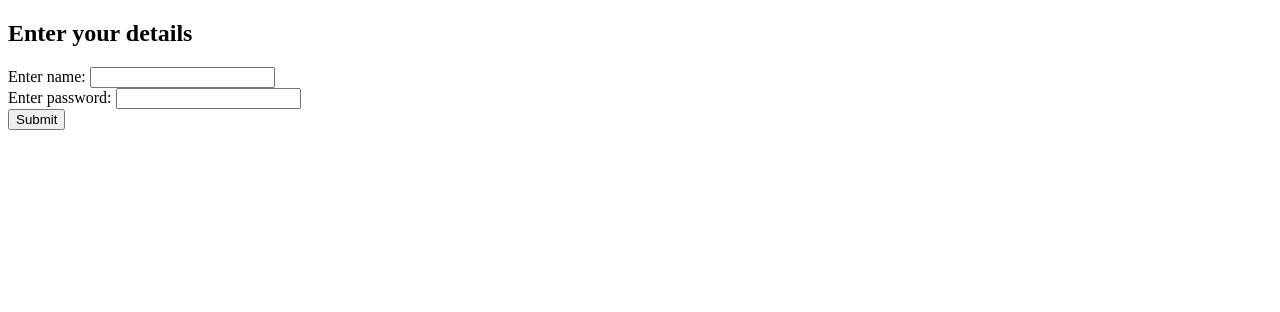
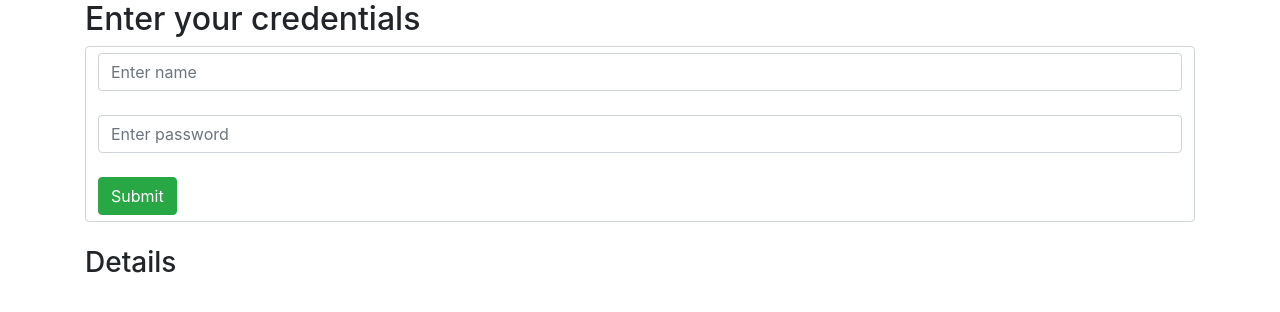
Before and after one commit to rafi007akhtar/myjson, a plain HTML site: page index.html in a window 1280 px wide. Drawn offline with nearby package versions, Linux system fonts and the light colour scheme.

Commit message:
Linked JS, CSS files; completed the structure

```diff
--- a/index.html
+++ b/index.html
@@ -5,25 +5,32 @@
         <meta name="viewport" content="width=device-width, initial-scale=1.0">
 
         <title>myjson</title>
+        <link rel="stylesheet" href="https://maxcdn.bootstrapcdn.com/bootstrap/4.0.0/css/bootstrap.min.css" integrity="sha384-Gn5384xqQ1aoWXA+058RXPxPg6fy4IWvTNh0E263XmFcJlSAwiGgFAW/dAiS6JXm" crossorigin="anonymous">
+        <link rel="stylesheet" href="style.css">
     </head>
 
-    <body>
-        <h2>Enter your details</h2>
-        <form>
-            <label for="name">Enter name:</label>
-            <input type="text" id="name" required>
+    <body class="container">
+        <h2>Enter your credentials</h2>
+        <form class="form-control">
+<!--            <label for="name">Enter name:</label>-->
+            <input type="text" id="name" placeholder="Enter name" class="form-control" required>
             <br>
 
-            <label for="pass">Enter password:</label>
-            <input type="password" id="pass" required>
+<!--            <label for="pass">Enter password:</label>-->
+            <input type="password" id="pass" required placeholder="Enter password" class="form-control">
             <br>
 
-            <input type="button" value="Submit" id="submit">
+            <input type="button" value="Submit" id="submit" class="btn btn-success">
         </form>
+        <br>
 
-        <div id="display">
-        </div>
+        <h3 id="details">Details</h3>
+        <ul id="display">
+        </ul>
 
+        <script src="https://ajax.googleapis.com/ajax/libs/jquery/3.4.1/jquery.min.js"></script>
+        <script src="https://cdnjs.cloudflare.com/ajax/libs/popper.js/1.12.9/umd/popper.min.js" integrity="sha384-ApNbgh9B+Y1QKtv3Rn7W3mgPxhU9K/ScQsAP7hUibX39j7fakFPskvXusvfa0b4Q" crossorigin="anonymous"></script>
+        <script src="https://maxcdn.bootstrapcdn.com/bootstrap/4.0.0/js/bootstrap.min.js" integrity="sha384-JZR6Spejh4U02d8jOt6vLEHfe/JQGiRRSQQxSfFWpi1MquVdAyjUar5+76PVCmYl" crossorigin="anonymous"></script>
         <script type="text/javascript" src="app.js"></script>
     </body>
 </html>
```
